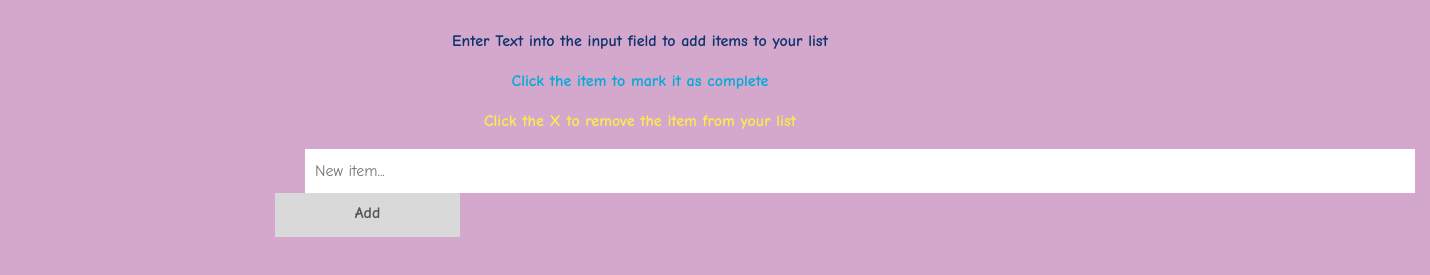
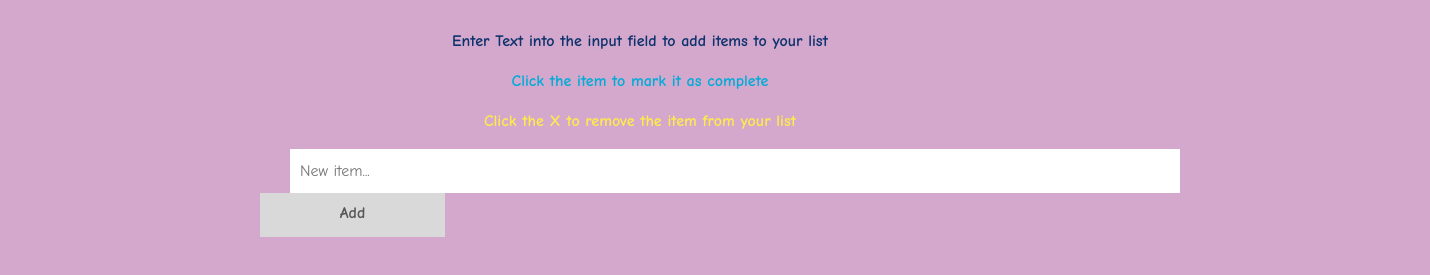
Before and after one commit to MohamedHossam933/To-Do-List, a plain HTML site: page index.html in a window 1280 px wide. Shown: the part 69-344 px from the top of the page, 1430 px wide, since content can reach past the window. Drawn offline with nearby package versions, Linux system fonts and the light colour scheme.

Commit message:
Update index.html

```diff
--- a/index.html
+++ b/index.html
@@ -18,7 +18,7 @@
         <p class="first">Enter Text into the input field to add items to your list</p>
         <p class="middle">Click the item to mark it as complete</p>
         <p class="last">Click the X to remove the item from your list</p>
-        <div id="myDIV" class="container rc">
+        <div id="myDIV" class="rc">
              <input type="text" id="myInput" placeholder="New item...">
              <span onclick="newElement()" class="addBtn">Add</span>
         </div>
```
